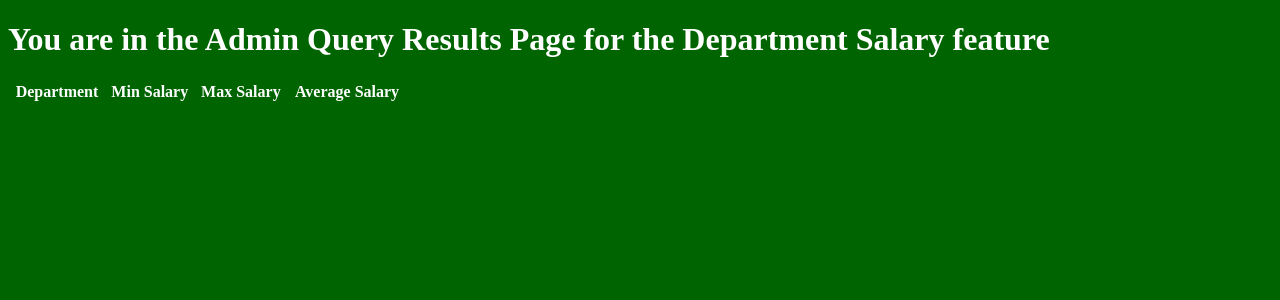
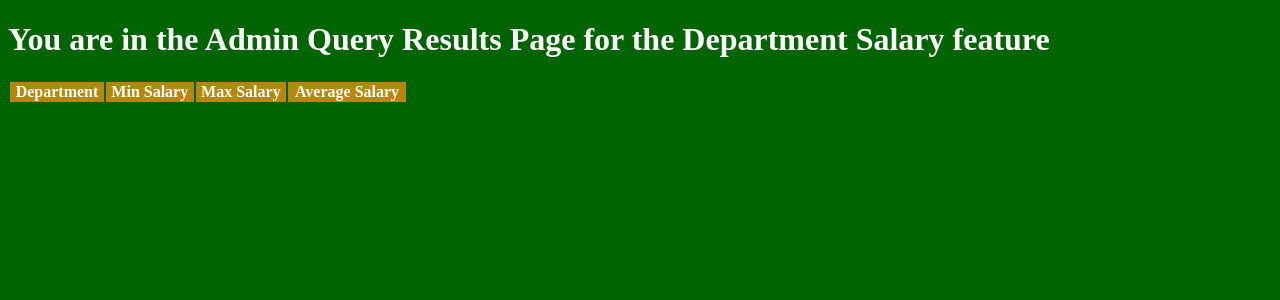
Before and after one commit to edwardmm03/CS460-TeamH-2024, a Django app: page /DeptSals/ in a window 1280 px wide. Shown: the top 300 px of the page. Run offline with Django 5.2, Linux system fonts and the light colour scheme; data that the repository does not hold is empty.

Commit message:
added table colors for results

```diff
--- a/projectSite/Users/static/results.css
+++ b/projectSite/Users/static/results.css
@@ -2,3 +2,15 @@ body{
     background-color: darkgreen;
     color: white;
 }
+
+thead {
+    padding: 15px;
+    text-align: center;
+    background-color: darkgoldenrod;
+}
+
+tbody {
+    padding: 15px;
+    text-align: left;
+    background-color: goldenrod;
+}
```
